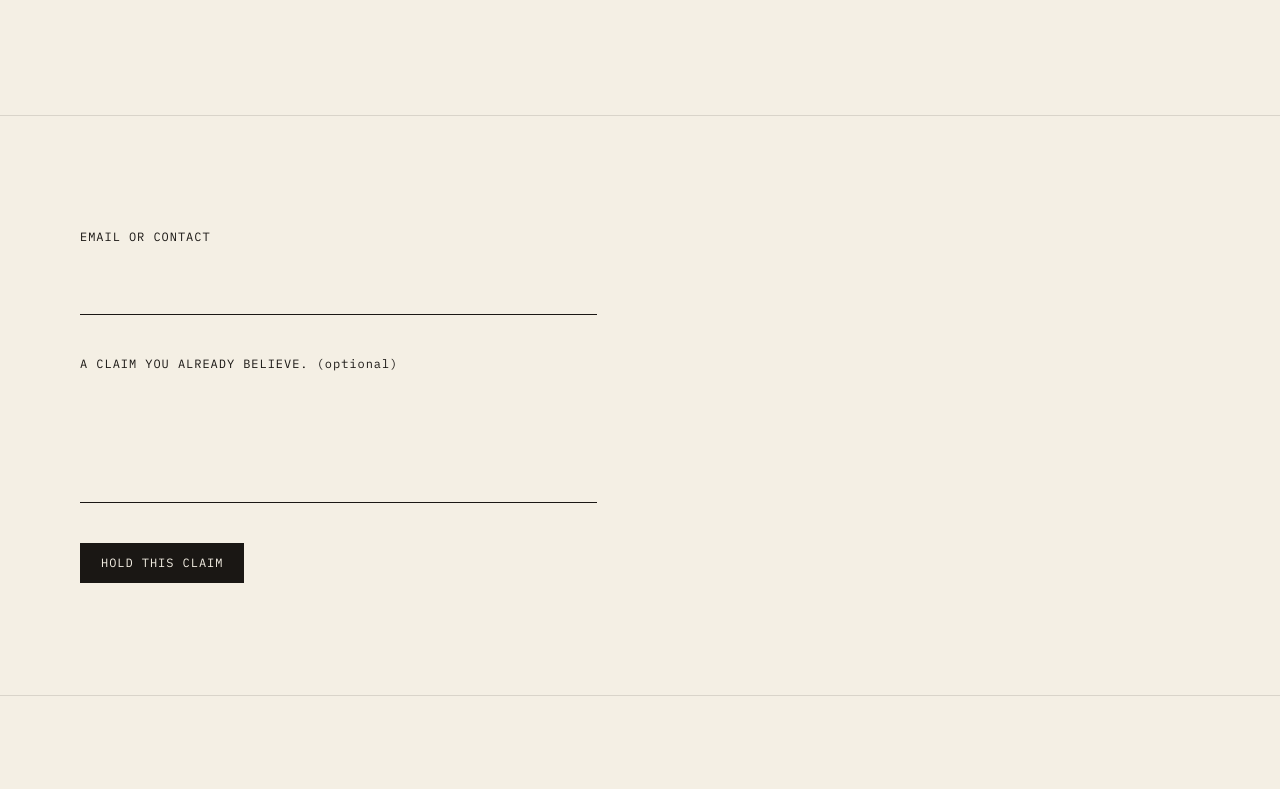
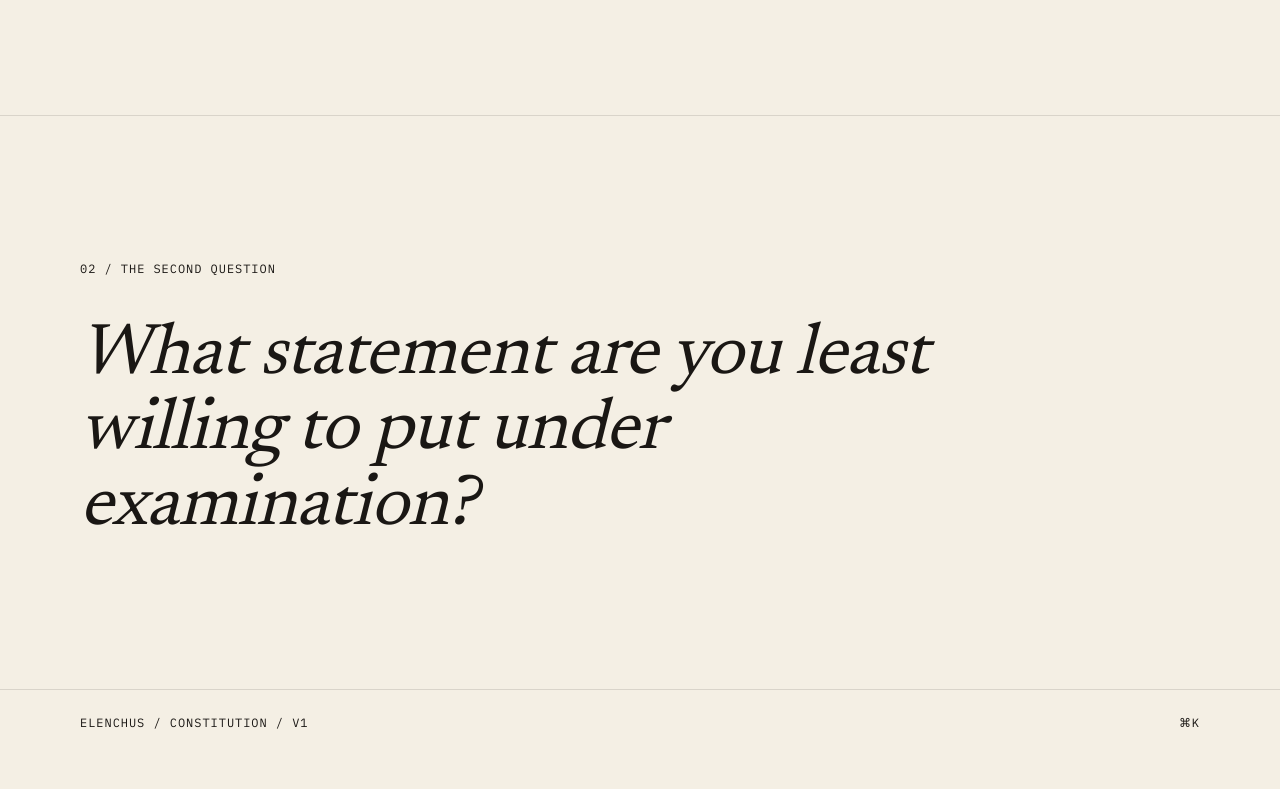
Before and after one commit to theravingrooster/elenchus-site, a Next.js app: page /ask in a window 1280 px wide. Shown: the part 671-1460 px from the top of the page. After the commit the page ends 1428 px from the top, so only its background shows below. Built offline with nearby package versions, Linux system fonts and the light colour scheme.

Commit message:
Remove form markup; home is display line, canonical sentences, closing question (#7)

```diff
--- a/app/ask/page.tsx
+++ b/app/ask/page.tsx
@@ -1,22 +1,15 @@
 import type { Metadata } from "next";
 import { Closing } from "@/components/Closing";
 import { PageHeader } from "@/components/PageHeader";
-import { WaitlistForm } from "@/components/WaitlistForm";
 import { ask } from "@/content/ask";
 
 export const metadata: Metadata = { title: ask.title };
 
+// PAGES.md /ask: copy only. Heading, one short paragraph, closing question. No fields.
 export default function AskPage() {
   return (
     <>
       <PageHeader label={ask.intro.label} heading={ask.intro.heading} body={ask.intro.body} />
-
-      <section className="border-t border-rule">
-        <div className="mx-auto max-w-[88rem] px-6 py-20 md:px-12 md:py-28 lg:px-20">
-          <WaitlistForm />
-        </div>
-      </section>
-
       <Closing label={ask.closing.label} question={ask.closing.question} />
     </>
   );
--- a/app/globals.css
+++ b/app/globals.css
@@ -119,18 +119,6 @@ html.lenis body {
     transform: scaleX(1);
   }
 
-  .btn-primary {
-    color: var(--color-paper);
-    background: var(--color-ink);
-  }
-  .btn-primary::before {
-    background: var(--color-paper);
-  }
-  .btn-primary:hover,
-  .btn-primary:focus-visible {
-    color: var(--color-ink);
-  }
-
   .mono-label {
     font-family: var(--font-mono);
     font-size: 0.75rem;
@@ -138,24 +126,6 @@ html.lenis body {
     text-transform: uppercase;
   }
 
-  .field {
-    display: block;
-    width: 100%;
-    border: 0;
-    border-bottom: 1px solid var(--color-ink);
-    background: transparent;
-    padding: 0.75rem 0;
-    font-family: var(--font-serif);
-    font-size: 1.25rem;
-    color: var(--color-ink);
-  }
-  .field::placeholder {
-    color: var(--color-ink);
-    opacity: 0.7;
-  }
-  .field:focus-visible {
-    outline-offset: 6px;
-  }
 }
 
 /* Grid overlay at ~8% ink, visible in the hero, fading after first scroll. */
--- a/app/page.tsx
+++ b/app/page.tsx
@@ -1,39 +1,22 @@
-import Link from "next/link";
-import { Closing } from "@/components/Closing";
-import { ExamineForm } from "@/components/ExamineForm";
 import { HeroGrid } from "@/components/HeroGrid";
 import { home } from "@/content/home";
 
+// PAGES.md home, in order and nothing else: display line, 2–3 canonical sentences,
+// closing question. One block, all inside the first screen at 1280×800 and 390×844,
+// so the reader meets a question before scrolling (DESIGN.md "Test").
 export default function Home() {
   return (
-    <>
-      {/* The Examine field sits inside the first screen at desktop and mobile widths,
-          so the first thing a reader meets is a question (DESIGN.md "Test"). */}
     <section className="relative overflow-hidden">
       <HeroGrid />
-        <div className="relative mx-auto max-w-[88rem] px-6 pt-12 pb-20 md:px-12 md:pt-16 md:pb-28 lg:px-20">
-          {/* DESIGN.md: hero type too large, pulled back one step. Tight tracking. */}
+      <div className="relative mx-auto max-w-[88rem] px-6 pt-10 pb-16 md:px-12 md:pt-16 md:pb-24 lg:px-20">
         <h1 className="settle max-w-[16ch] font-serif text-[clamp(3rem,7.5vw,7rem)] leading-[0.95] tracking-[-0.025em]">
           {home.display}
         </h1>
-          <p className="mt-8 max-w-[52ch]">{home.body}</p>
-          <div className="mt-8 flex flex-wrap gap-4">
-            <a href="#examine" className="btn btn-primary">
-              {home.primaryAction}
-            </a>
-            <Link href="/method" className="btn">
-              {home.secondaryAction}
-            </Link>
-          </div>
-
-          {/* PAGES.md: primary action anchors to a single field. One field, one verb. */}
-          <div id="examine" className="mt-8 max-w-[68ch] scroll-mt-8">
-            <ExamineForm label={home.examine.label} />
-          </div>
+        <p className="mt-6 max-w-[52ch] md:mt-8">{home.body}</p>
+        <p className="mt-8 max-w-[24ch] border-t border-rule pt-8 font-serif text-[clamp(2rem,4.2vw,3.75rem)] italic leading-[1.05] tracking-[-0.015em] md:mt-12 md:pt-10">
+          {home.closing.question}
+        </p>
       </div>
     </section>
-
-      <Closing label={home.closing.label} question={home.closing.question} />
-    </>
   );
 }
--- a/components/CommandPalette.tsx
+++ b/components/CommandPalette.tsx
@@ -11,7 +11,7 @@ type Props = {
   onOpenChange: (open: boolean) => void;
 };
 
-// DESIGN.md: ⌘K jumps to sections (routes in v1, saved claims later). Esc closes.
+// DESIGN.md: ⌘K only navigates between the five routes and saves nothing. Esc closes.
 export function CommandPalette({ open, onOpenChange }: Props) {
   const router = useRouter();
 
--- a/components/ExamineForm.tsx
+++ /dev/null
@@ -1,24 +0,0 @@
-"use client";
-
-import { home } from "@/content/home";
-
-// PAGES.md: one field, one verb. Markup only for v1, so submit is a no-op
-// (no reload, nothing in the URL) until a backend is decided.
-export function ExamineForm({ label }: { label: string }) {
-  return (
-    <form className="flex flex-col gap-3" onSubmit={(e) => e.preventDefault()}>
-      <p className="mono-label" aria-hidden="true">
-        {label}
-      </p>
-      <label htmlFor="claim" className="font-serif text-xl leading-snug md:text-2xl">
-        {home.examine.fieldLabel}
-      </label>
-      <div className="flex flex-col gap-4 sm:flex-row sm:items-end">
-        <textarea id="claim" name="claim" rows={1} className="field flex-1 resize-none" />
-        <button type="submit" className="btn btn-primary self-start sm:self-auto">
-          {home.examine.verb}
-        </button>
-      </div>
-    </form>
-  );
-}
--- a/components/SiteHeader.tsx
+++ b/components/SiteHeader.tsx
@@ -54,9 +54,6 @@ export function SiteHeader() {
           >
             {chrome.palette.hint}
           </button>
-          <Link href="/ask" className="btn btn-primary hidden md:inline-flex">
-            {chrome.waitlistVerb}
-          </Link>
           <button
             type="button"
             className="btn md:hidden"
@@ -85,11 +82,6 @@ export function SiteHeader() {
                 </Link>
               </li>
             ))}
-            <li className="py-4">
-              <Link href="/ask" onClick={() => setDrawerOpen(false)} className="btn btn-primary">
-                {chrome.waitlistVerb}
-              </Link>
-            </li>
           </ul>
         </nav>
       )}
--- a/components/WaitlistForm.tsx
+++ /dev/null
@@ -1,29 +0,0 @@
-"use client";
-
-import { ask } from "@/content/ask";
-
-// PAGES.md: one contact field, one optional claim field, one verb.
-// Markup only for v1. No backend, no database; submit is a no-op until one is decided.
-export function WaitlistForm() {
-  return (
-    <form className="flex max-w-[48ch] flex-col gap-10" onSubmit={(e) => e.preventDefault()}>
-      <div className="flex flex-col gap-3">
-        <label htmlFor="contact" className="mono-label">
-          {ask.form.contactLabel}
-        </label>
-        <input id="contact" name="contact" type="text" autoComplete="email" required className="field" />
-      </div>
-      <div className="flex flex-col gap-3">
-        <label htmlFor="claim" className="mono-label">
-          {ask.form.claimLabel} <span className="normal-case">({ask.form.optional})</span>
-        </label>
-        <textarea id="claim" name="claim" rows={3} className="field resize-none" />
-      </div>
-      <div>
-        <button type="submit" className="btn btn-primary">
-          {ask.form.verb}
-        </button>
-      </div>
-    </form>
-  );
-}
```
Lines whose indentation alone changed are shown as unchanged.
